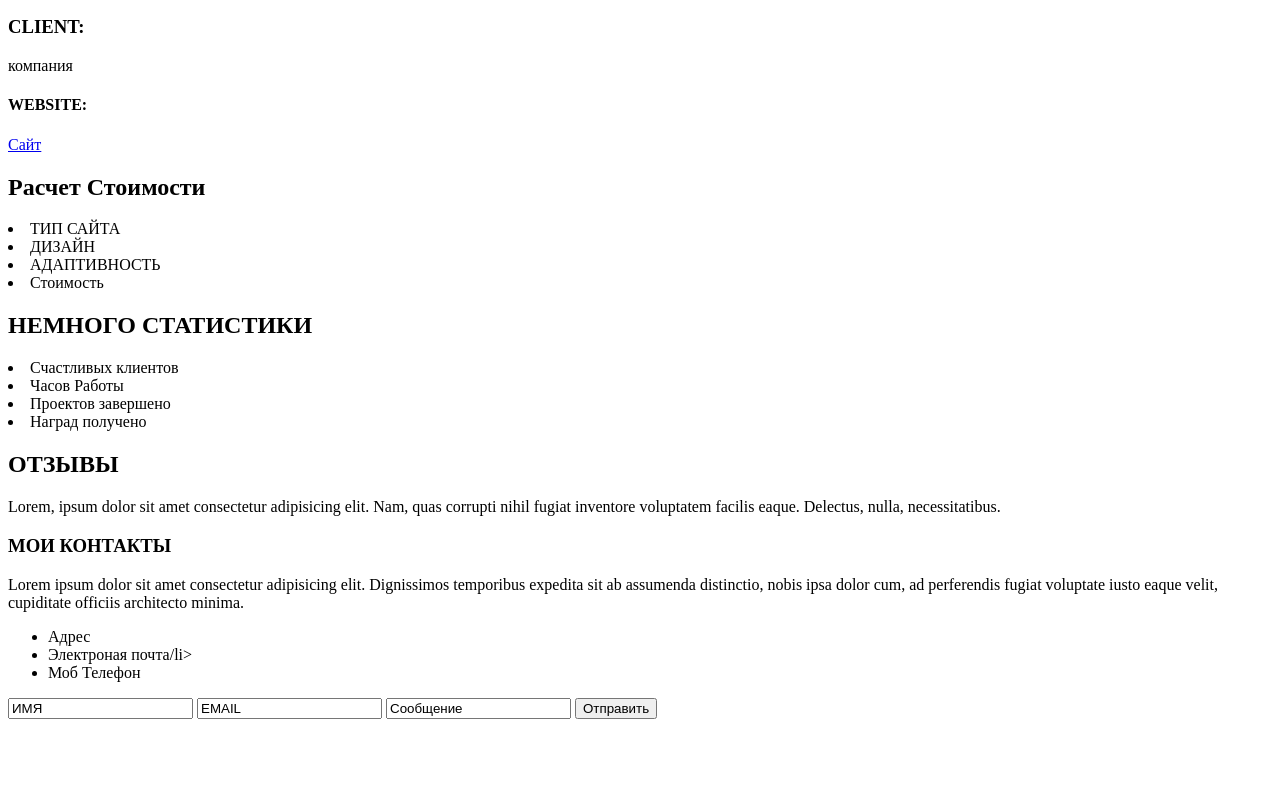
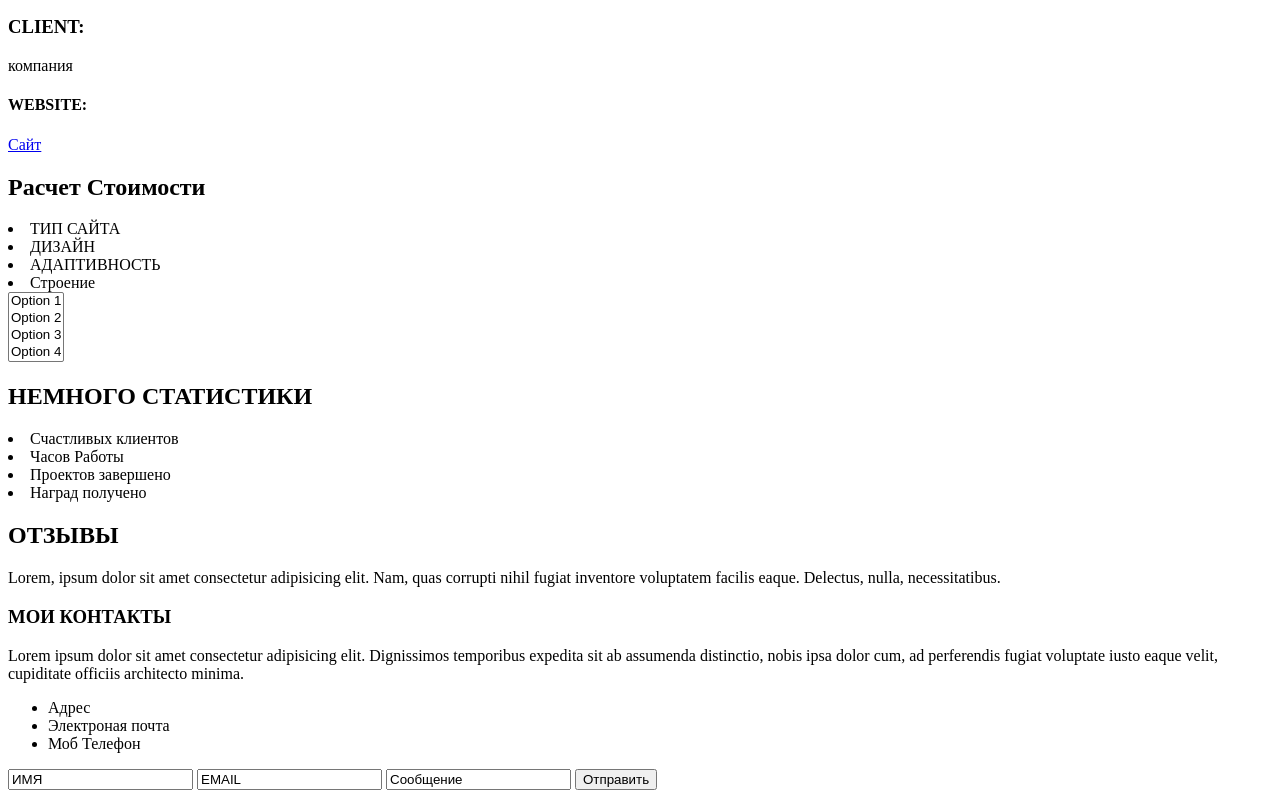
Before and after one commit to Rikos-dev24/Rikos-dev24.github.io, a plain HTML site: page src/index.html in a window 1280 px wide. Shown: the part 826-1624 px from the top of the page. Before the commit the page ends 1553 px from the top, so only its background shows below. Drawn offline with Linux system fonts and the light colour scheme.

Commit message:
Доработал
изменил файл

```diff
--- a/src/index.html
+++ b/src/index.html
@@ -68,7 +68,17 @@
 			<li>ТИП САЙТА</li>
 			<li>ДИЗАЙН</li>
 			<li>АДАПТИВНОСТЬ</li>
-			<li>Стоимость</li>
+			<li>Строение</li>
+
+			<select name="menu2" id="menu2" multiple>
+				<option value="Opt1">Option 1</option>
+				<option value="Opt2">Option 2</option>
+				<option value="Opt3">Option 3</option>
+				<option value="Opt3">Option 4</option>
+
+			</select>
+
+
 
 
 		<h2>НЕМНОГО СТАТИСТИКИ</h2>
@@ -89,7 +99,7 @@
           		<p>Lorem ipsum dolor sit amet consectetur adipisicing elit. Dignissimos temporibus expedita sit ab assumenda distinctio, nobis ipsa dolor cum, ad perferendis fugiat voluptate iusto eaque velit, cupiditate officiis architecto minima.</p>
           		<ul>
           			<li>Адрес</li>
-          			<li>Электроная почта/li>
+          			<li>Электроная почта</li>
           			<li>Моб Телефон</li>
           		</ul>
           		<form action="у">
```
